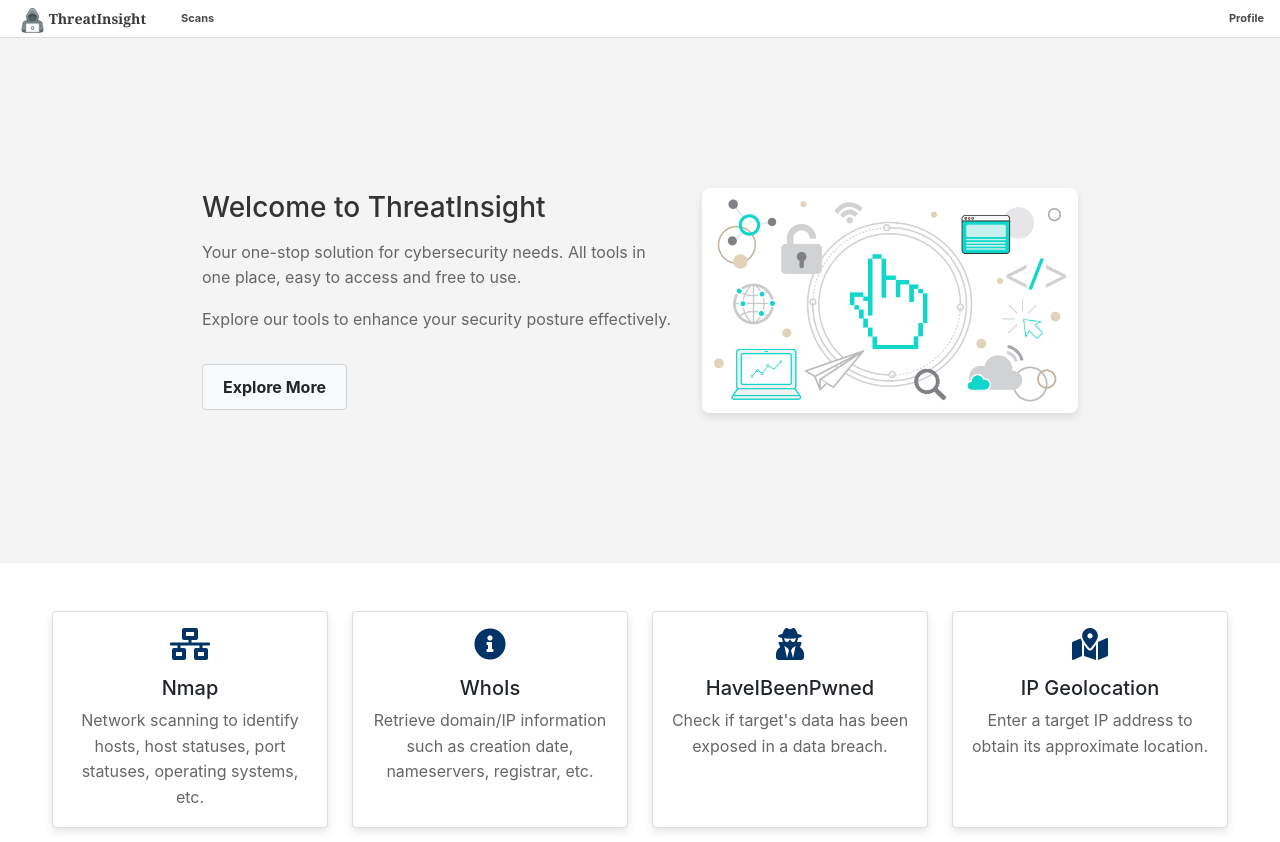
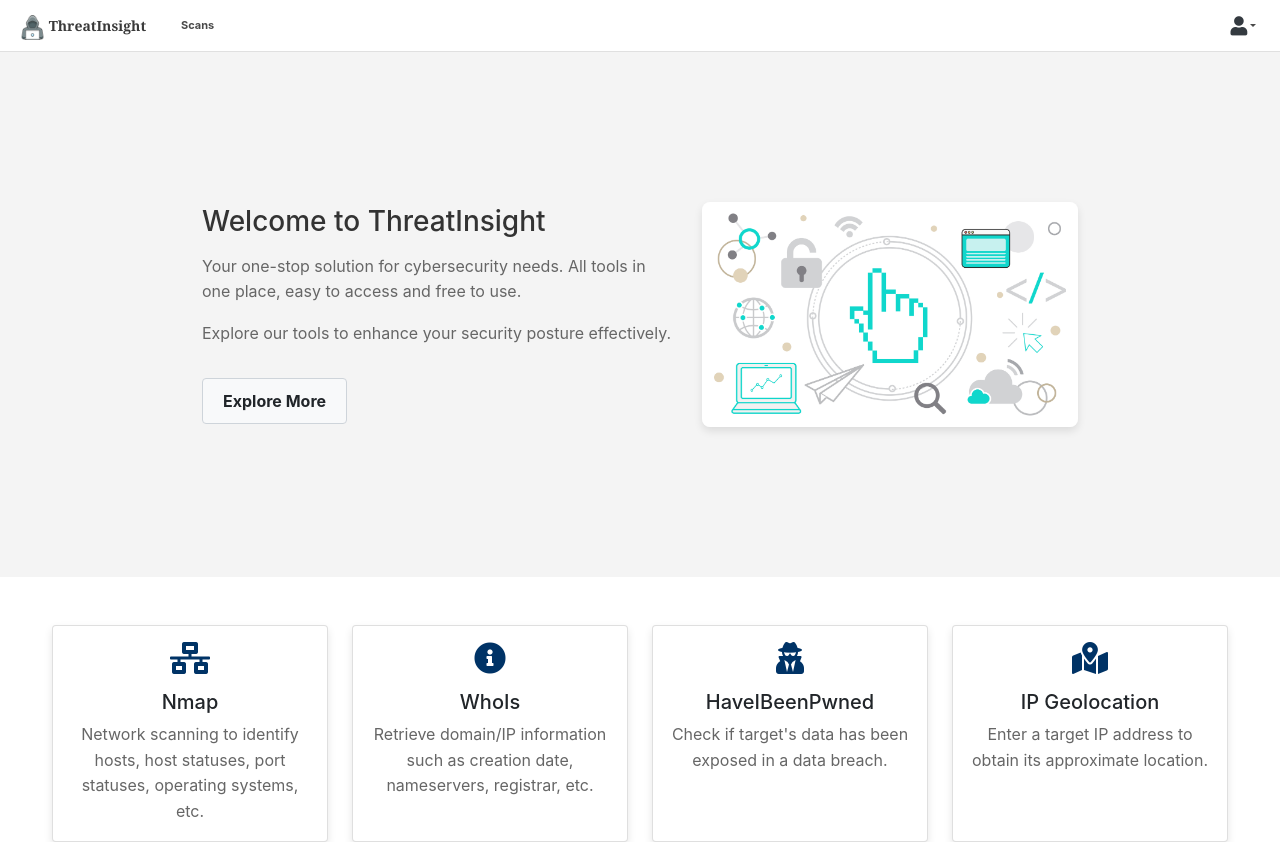
Before and after one commit to neratmatevz/ThreatInsight, a React (Create React App) app in the folder frontend/: page / in a window 1280 px wide. Shown: the top 842 px of the page. Built offline with nearby package versions, Linux system fonts and the light colour scheme; no server answers; sample sign-in values are in the browser's storage.

Commit message:
"logged in dropdown"

```diff
--- a/frontend/src/components/Common/Header/Header.css
+++ b/frontend/src/components/Common/Header/Header.css
@@ -1,5 +1,4 @@
-/* Header.css */
-
+/* General navbar styles */
 .navbar {
     border-bottom: 1px solid #e0e0e0;
     box-shadow: none;
@@ -29,8 +28,8 @@
     font-size: 11px;
     font-family: -apple-system, BlinkMacSystemFont, "Segoe UI", Roboto, "Helvetica Neue", Arial, sans-serif;
     margin: 0 8px;
-    padding-top: 10px;
-    padding-bottom: 10px;
+    padding-top: 17px;
+    padding-bottom: 17px;
     font-weight: bold;
 }
 
@@ -48,3 +47,92 @@
     border-bottom: 2px solid #007bff;
     color: #494949;
 }
+
+/* Styles for the user icon button */
+.navbar-nav .dropdown-toggle {
+    border: none; /* Remove border */
+    background: none; /* Remove background */
+    padding: 0;
+    margin-right: 1rem;
+    display: flex;
+    align-items: center;
+}
+
+.navbar-nav .dropdown-toggle i {
+    font-size: 1.2rem;
+    color: #343a40;
+}
+
+.navbar-nav .dropdown-toggle i:hover {
+    color: #aaaaaa;
+}
+
+/* Dropdown menu styles */
+.dropdown-menu {
+    padding: 20px;
+    position: absolute;
+    top: 180%;
+    left: auto;
+    right: 0;
+    background-color: white;
+    box-shadow: 0 .25rem .75rem rgba(0, 0, 0, .1);
+    display: none;
+}
+
+.dropdown-menu.show {
+    display: block;
+}
+
+.dropdown-item {
+    padding: 8px;
+    margin-right: 3px;
+    font-weight: 400;
+    color: #212529;
+    font-size: 12px;
+    cursor: pointer;
+}
+.dropdown-item i{
+    margin-left: 6px;
+
+}
+
+.dropdown-item:hover {
+    color: #16181b;
+    background-color: #dbdbdb;
+}
+
+/* Special styles for the account and email items */
+.dropdown-item-account {
+
+    font-size: 10px;
+    color: rgb(163, 163, 163);
+    font-weight: bold;
+}
+
+.dropdown-item-email {
+    margin-top: 10px;
+    margin-bottom: 15px;
+    text-align: center;
+    font-size: 12px;
+    color: #646464;
+    font-weight: bold;
+}
+
+
+/* Special styles for the logout button */
+.logout-button {
+    background-color: transparent;
+    border: none;
+    width: 100%;
+    text-align: left;
+    cursor: pointer;
+}
+
+.logout-button i {
+    margin-left: 3px;
+    color: #343a40;
+}
+
+.logout-button:hover {
+    background-color: #dbdbdb;
+}
--- a/frontend/src/components/Common/Header/Header.tsx
+++ b/frontend/src/components/Common/Header/Header.tsx
@@ -1,12 +1,26 @@
-import React from 'react';
+import React, { useState } from 'react';
 import './Header.css';
 import { Link, useLocation } from 'react-router-dom';
 import { useAuth } from '../../../context/AuthContext';
 
+const Header = () => {
+    const { user, logout } = useAuth();
+    const location = useLocation();
+    const [isProfileOpen, setIsProfileOpen] = useState(false);
 
-const Header = () => {
-    const { user } = useAuth();
-    const location = useLocation();
+    const handleLogout = async () => {
+        try {
+            await logout();
+            setIsProfileOpen(false);
+            // You can navigate to another page here if needed, e.g., navigate('/')
+        } catch (error) {
+            console.log(error);
+        }
+    };
+
+    const toggleProfileDropdown = () => {
+        setIsProfileOpen(!isProfileOpen);
+    };
 
     return (
         <nav className="navbar navbar-expand-lg">
@@ -27,18 +41,36 @@
                 </ul>
             </div>
 
-            <div className="collapse navbar-collapse justify-content-end" id="navbarNav">
-                <ul className="navbar-nav">
+            <div className="navbar-nav ml-auto">
                 {user ? (
-                        <li className={`nav-item ${location.pathname === '/profile' ? 'active' : ''}`}>
-                            <Link className='nav-link' to='/profile'>Profile</Link>
+                    <li className="nav-item dropdown">
+                        <button className="nav-link dropdown-toggle" onClick={toggleProfileDropdown}>
+                            <i className="fas fa-user"></i>
+                        </button>
+                        {isProfileOpen && (
+                            <div className="dropdown-menu show">
+                                <div className="dropdown-item-account">ACCOUNT</div>
+                                <div className="dropdown-item-email">{user.email}</div>
+                                <div className="dropdown-item">
+                                    My Searches
+                                    <i className="fas fa-search"></i>
+                                </div>
+                                <div className="dropdown-item">
+                                    Manage account
+                                    <i className="fas fa-external-link-alt"></i>
+                                </div>
+                                <hr></hr>
+                                <button onClick={handleLogout} className="dropdown-item logout-button">
+                                    Logout <i className="fas fa-sign-out-alt"></i>
+                                </button>
+                            </div>
+                        )}
                     </li>
                 ) : (
                     <li className={`nav-item ${location.pathname === '/login' ? 'active' : ''}`}>
                         <Link className='nav-link' to='/login'>Sign in</Link>
                     </li>
                 )}
-                </ul>
             </div>
         </nav>
     );
```
Lines whose indentation alone changed are shown as unchanged.
